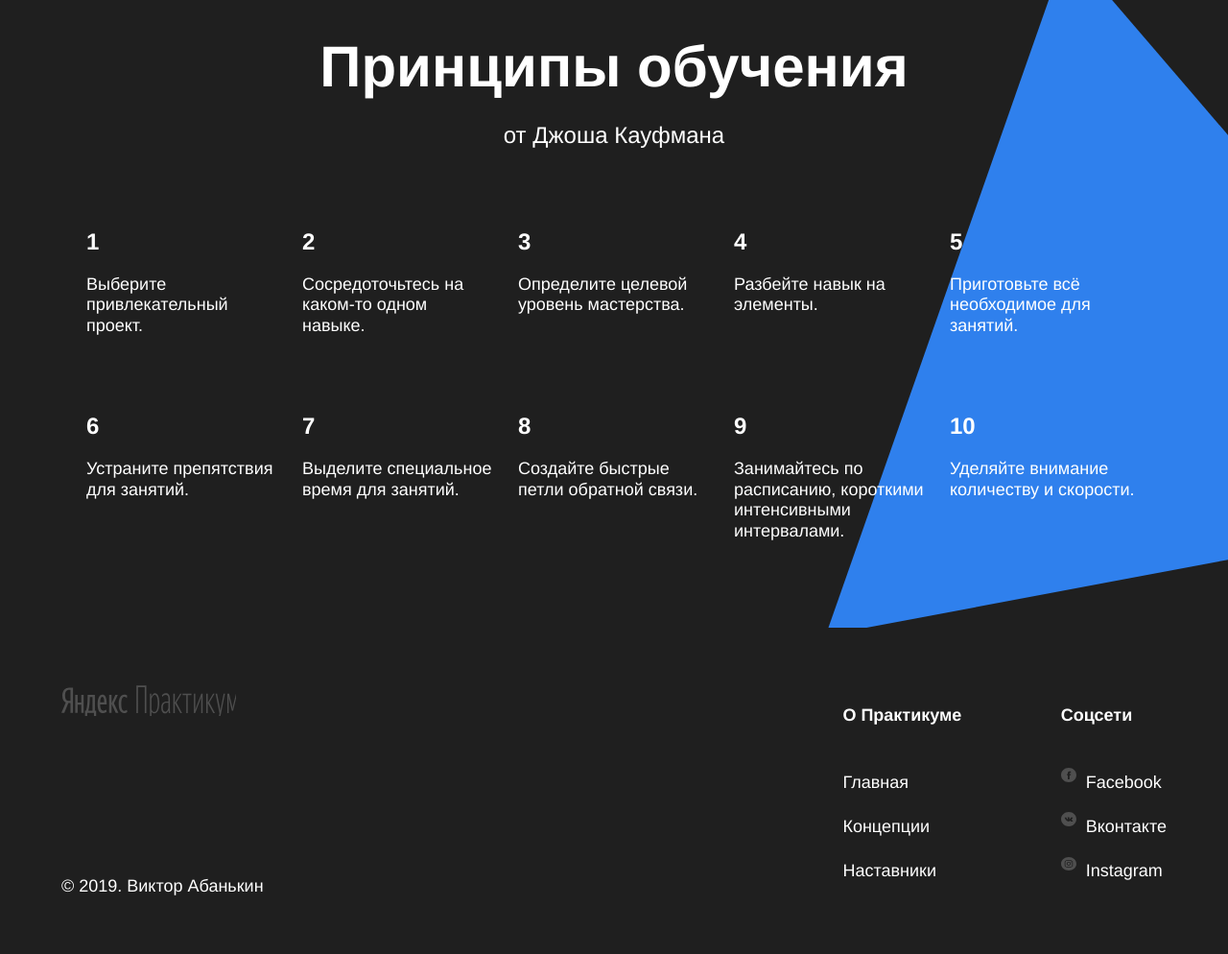
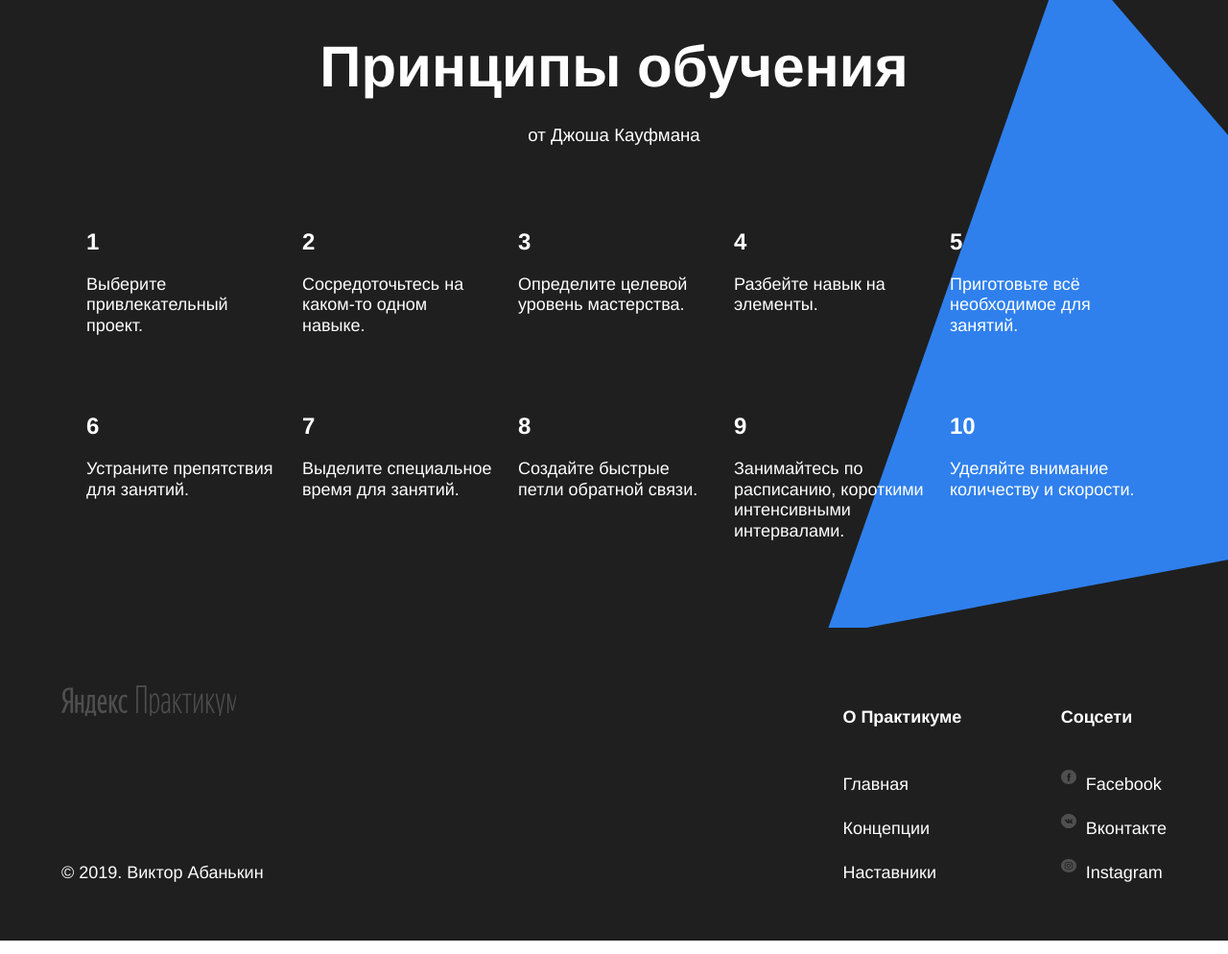
Before and after one commit to niksalkov/how-to-learn, a plain HTML site: page index.html in a window 1280 px wide. Shown: the part 2952-3946 px from the top of the page at 96% size. Drawn offline with Linux system fonts and the light colour scheme.

Commit message:
Готовый проект

```diff
--- a/index.html
+++ b/index.html
@@ -75,8 +75,8 @@
       </section>
 
       <section class="kaufman">
-        <h1 class="section-title_theme_dark">Принципы обучения</h1>
-        <h2 class="section-subtitle_theme_dark">от Джоша Кауфмана</h2>
+        <h2 class="section-title_theme_dark">Принципы обучения</h2>
+        <h3 class="section-subtitle_theme_dark">от Джоша Кауфмана</h3>
         <div class="table table_theme_dark">
           <ul class="table__cell_theme_dark">
             <li class="table__heading_theme_dark">1</li>
@@ -128,22 +128,22 @@
           <div class="logo logo_place_footer"></div>
           <div class="footer__author"> &copy; 2019. Виктор Абанькин</div>
         </div>
-        <ul class="footer__column_info">
-          <li class="footer__column-heading">О Практикуме</li>
+        <div class="footer__column_info">
+          <p class="footer__column-heading">О Практикуме</p>
           <ul class="footer__column-links">
             <li><a class="footer__column-link" href="#">Главная</a></li>
             <li><a class="footer__column-link" href="#">Концепции</a></li>
             <li><a class="footer__column-link" href="#">Наставники</a></li>
           </ul>
-        </ul>
-        <ul class="footer__column_social">
-          <li class="footer__column-heading">Соцсети</li>
+        </div>
+        <div class="footer__column_social">
+          <p class="footer__column-heading">Соцсети</p>
           <ul class="footer__column-links">
             <li><a class="footer__column-link"  href="#"><img class="footer__social-icon" src="/images/facebook_color_white.svg" alt="Логотип Фейсбук">Facebook</a></li>
             <li><a class="footer__column-link" href="#"><img class="footer__social-icon" src="/images/vk_color_white.svg" alt="Логотип Вконтакте">Вконтакте</a></li>
             <li><a class="footer__column-link" href="#"><img class="footer__social-icon" src="/images/instagram_color_white.svg" alt="Логотип Инстаграм">Instagram</a></li>
           </ul>
-        </ul>
+        </div>
       </div>
     </footer>
   </div>
--- a/styles/style.css
+++ b/styles/style.css
@@ -186,7 +186,7 @@
 .feynman__title {
   width: 648px;
   padding: 100px 0 0 0;
-  margin: 0 auto ;
+  margin: 0 auto;
   text-align: center;
   line-height: 1.15;
   font-size: 120px;
@@ -315,7 +315,6 @@
   font-size: 18px;
   font-weight: bolder;
   padding-bottom: 20px;
-  list-style: none;
 }
 
 .footer__column-links {
```
